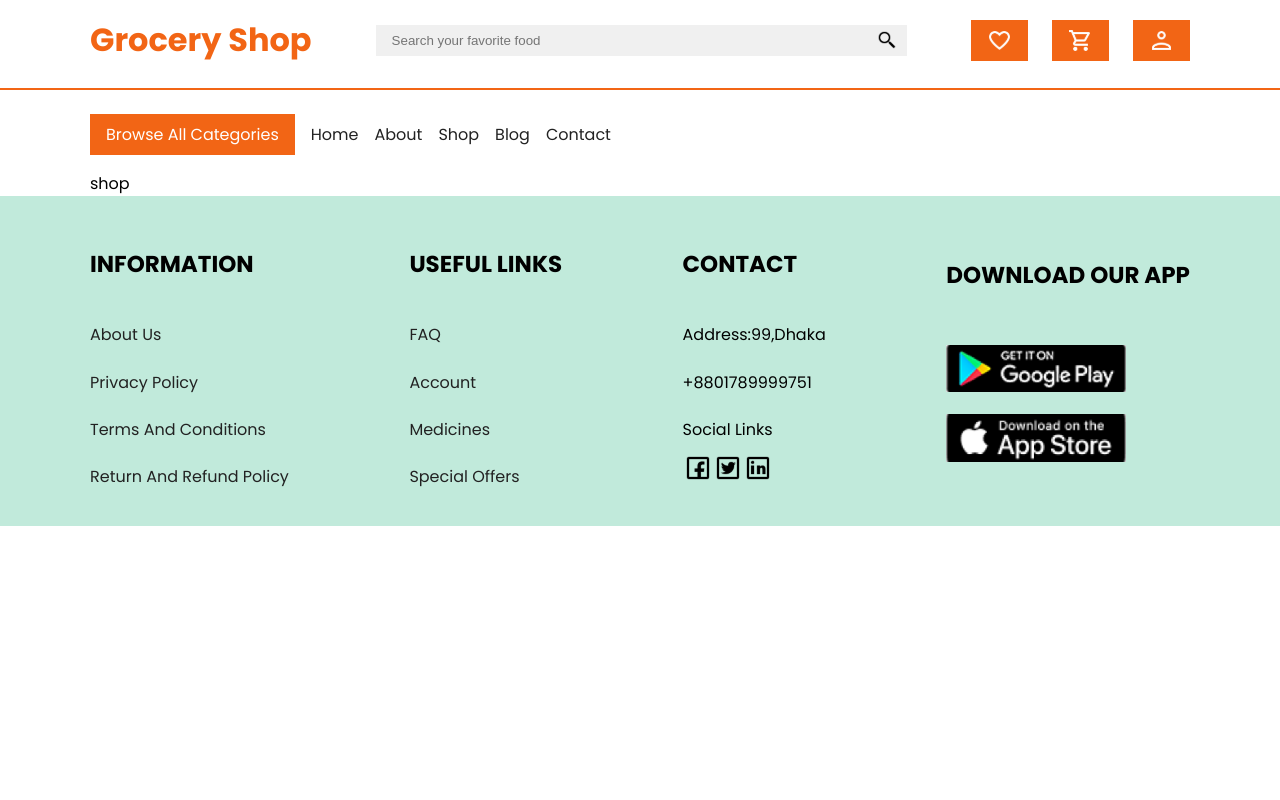
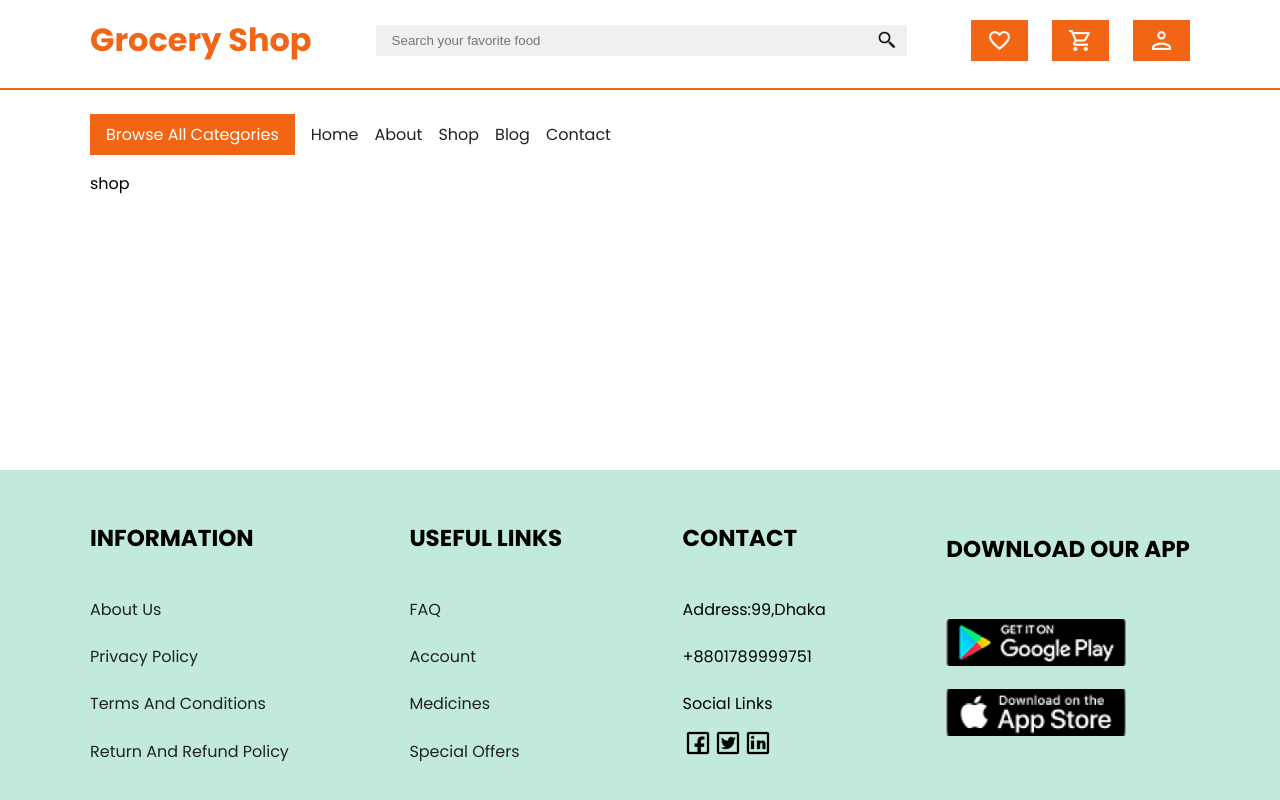
Before and after one commit to barbosadiego/grocery-react, a React (Create React App) app: page /shop in a window 1280 px wide. Built offline with nearby package versions, Linux system fonts and the light colour scheme.

Commit message:
update app css with flexbox

```diff
--- a/src/App.jsx
+++ b/src/App.jsx
@@ -18,6 +18,8 @@ const App = () => {
       <MenuProvider>
         <Header />
       </MenuProvider>
+
+      <main>
         <Routes>
           <Route path="/" element={<Home />} />
           <Route path="/about" element={<About />} />
@@ -25,6 +27,8 @@ const App = () => {
           <Route path="/blog" element={<Blog />} />
           <Route path="/contact" element={<Contact />} />
         </Routes>
+      </main>
+
       <Footer />
     </>
   );
--- a/src/App.scss
+++ b/src/App.scss
@@ -36,6 +36,17 @@ a {
   color: #222;
 }
 
+#root {
+  display: flex;
+  flex-direction: column;
+  width: 100%;
+  height: 100vh;
+}
+
+main {
+  flex: 1;
+}
+
 .container {
   max-width: 1100px;
   margin: 0 auto;
--- a/src/pages/Shop.jsx
+++ b/src/pages/Shop.jsx
@@ -1,3 +1,5 @@
+import Products from '../components/products/Products';
+
 const Shop = () => {
   return <div className="container">shop</div>;
 };
```
Lines whose indentation alone changed are shown as unchanged.
